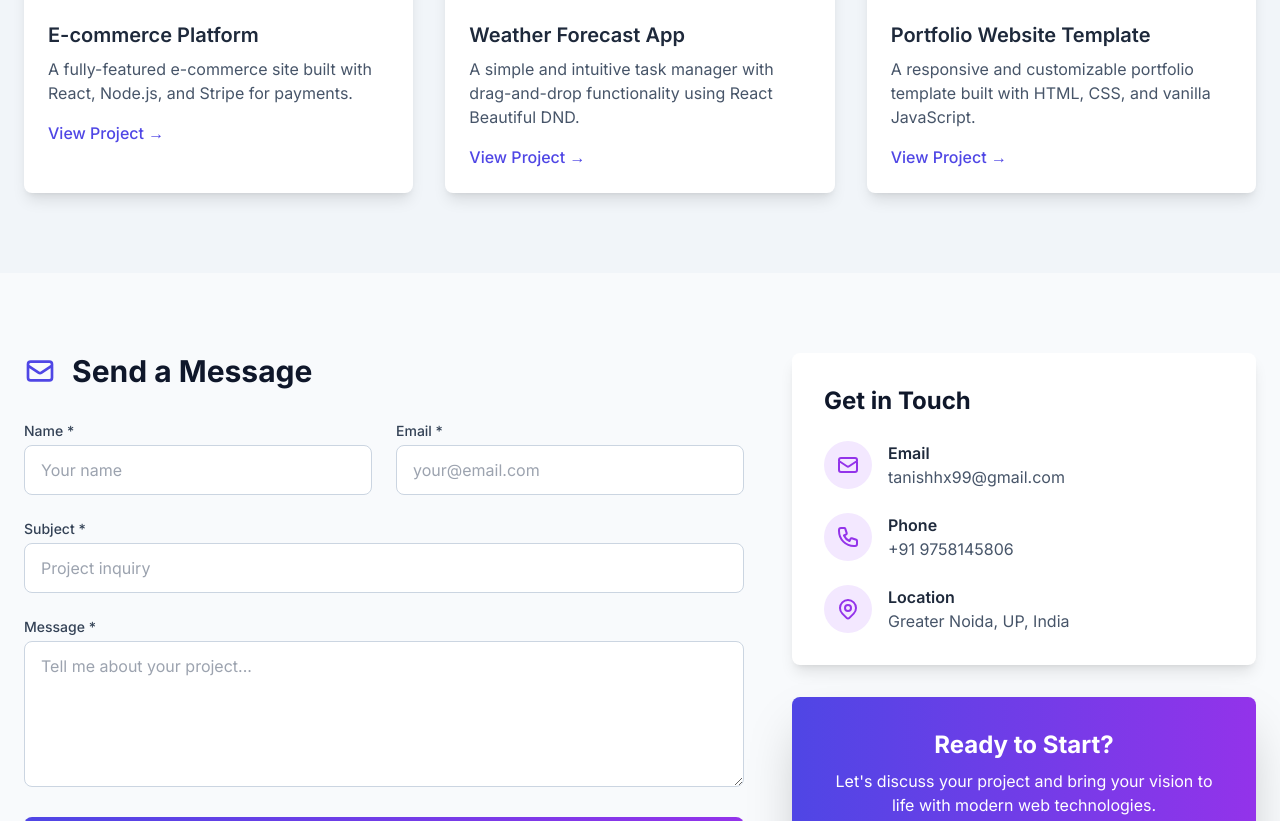
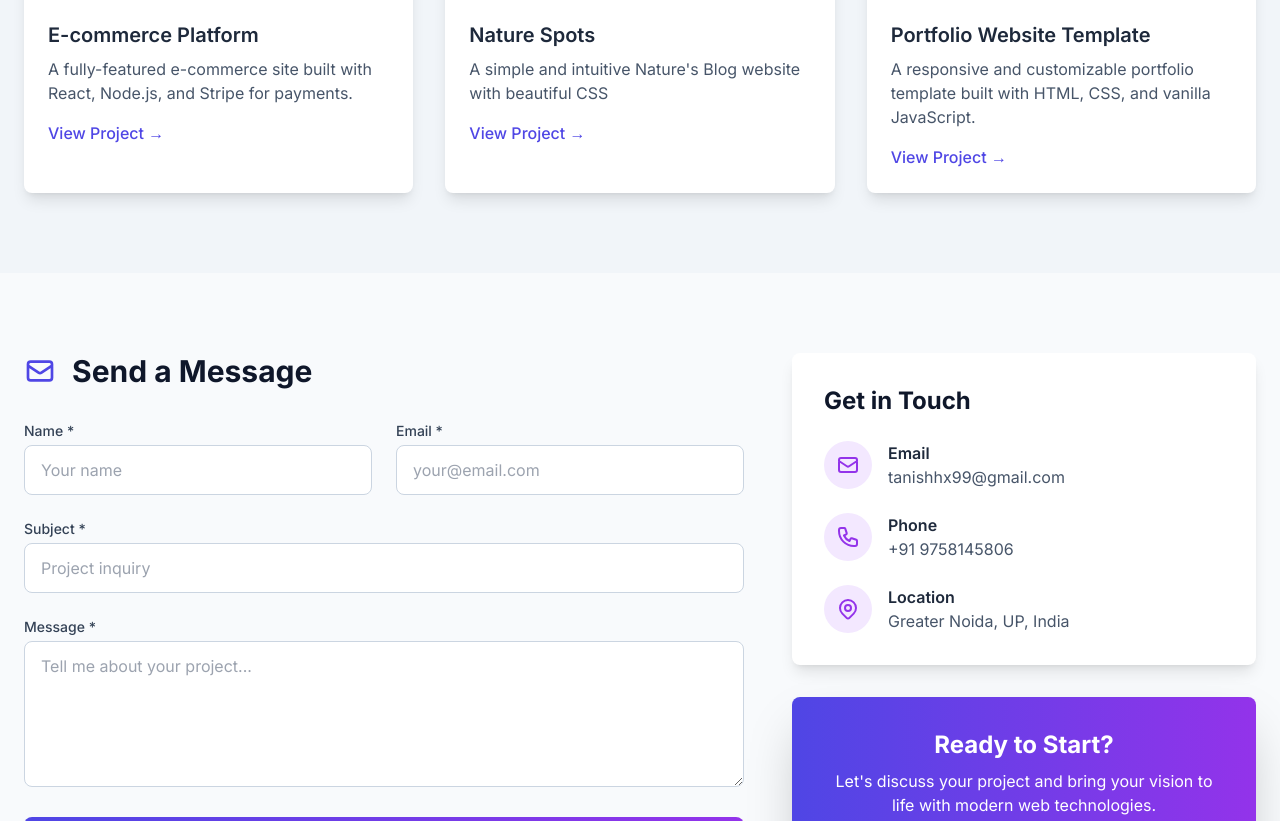
Before and after one commit to Tanish-Bhati/My-portfolio, a plain HTML site: page index.html in a window 1280 px wide. Shown: the part 2847-3668 px from the top of the page. Drawn offline with nearby package versions, Linux system fonts and the light colour scheme.

Commit message:
Update index.html

```diff
--- a/index.html
+++ b/index.html
@@ -344,9 +344,9 @@
                     <div class="bg-white rounded-lg shadow-lg overflow-hidden transform hover:-translate-y-2 transition-transform duration-300 scroll-animate fade-in-up" style="animation-delay: 0.2s; transition-delay: 150ms;">
                         <img src="https://tse4.mm.bing.net/th/id/OIP.5Cblq_nNpCH5tCW4Mm4MbAHaEK?r=0&rs=1&pid=ImgDetMain&o=7&rm=3" alt="Project 2" class="w-full h-48 object-cover">
                         <div class="p-6">
-                            <h3 class="text-xl font-semibold mb-2 text-slate-800">Weather Forecast App</h3>
-                            <p class="text-slate-600 mb-4">A simple and intuitive task manager with drag-and-drop functionality using React Beautiful DND.</p>
-                            <a href="https://tanish-bhati.github.io/Weather-Forecast-Website/" class="text-indigo-600 hover:text-indigo-800 font-medium transition-colors">View Project &rarr;</a>
+                            <h3 class="text-xl font-semibold mb-2 text-slate-800">Nature Spots</h3>
+                            <p class="text-slate-600 mb-4">A simple and intuitive Nature's Blog website with beautiful CSS </p>
+                            <a href="https://tanish-bhati.github.io/NatureSpots/" class="text-indigo-600 hover:text-indigo-800 font-medium transition-colors">View Project &rarr;</a>
                         </div>
                     </div>
                     <!-- Project 3 -->
```
